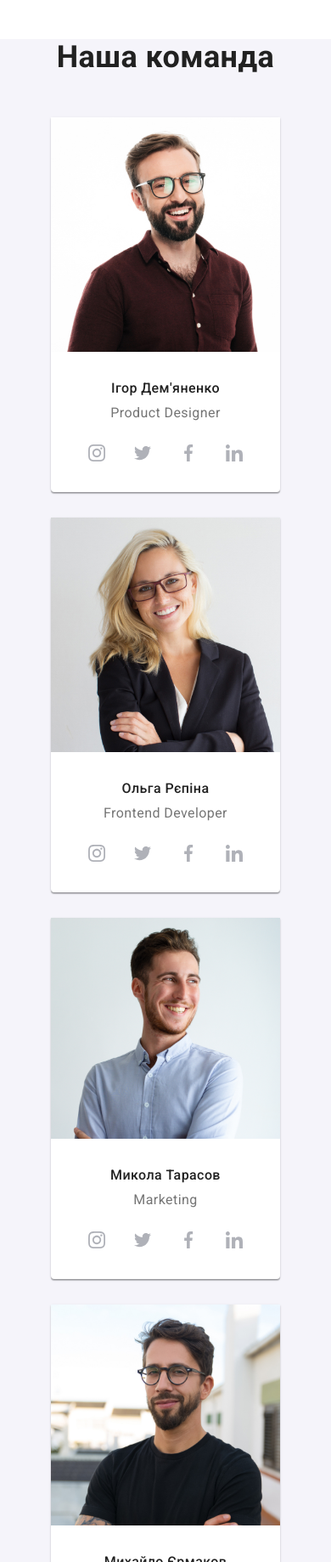
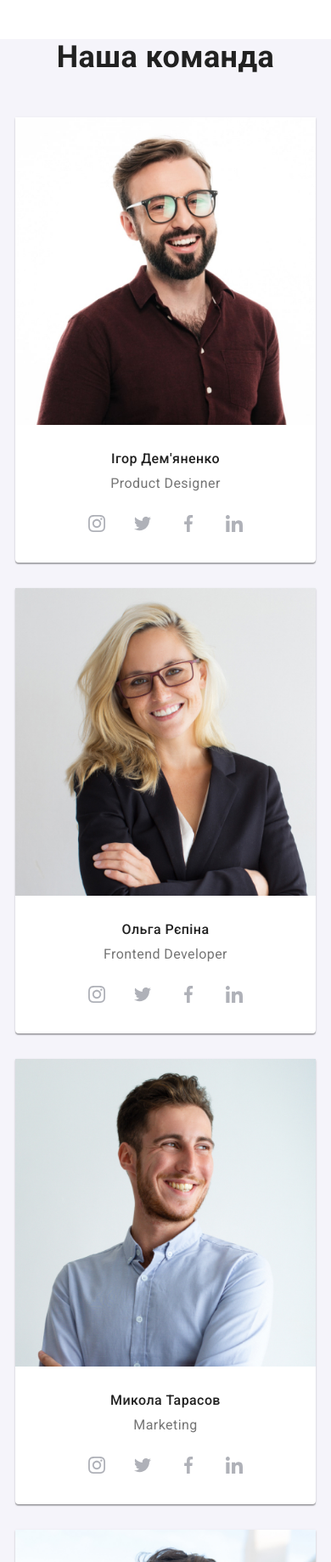
Before and after one commit to lizkisssss/WebStudio-SCSS, a plain HTML site: page index.html in a window 390 px wide. Shown: the part 1520-3358 px from the top of the page at 85% size. Drawn offline with nearby package versions, Linux system fonts and the light colour scheme.

Commit message:
Доробили адаптивну верстку

```diff
--- a/index.html
+++ b/index.html
@@ -192,7 +192,7 @@
 							<picture>
 								<!-- phone screen -->
 							  <source media="(max-width: 767px)"
-							   srcset="./images/mobile-img/igor-mobile.jpg"
+							   srcset="./images/mobile-img/igor_lg@2x.jpg"
 								/>
 								<img
 									src="./images/img1.jpg"
@@ -334,12 +334,19 @@
 							</div>
 						</li>
 						<li class="team__member card__set-item">
+							<picture>
+								<!-- phone screen -->
+								<source
+									media="(max-width: 767px)"
+									srcset="./images/mobile-img/mykola-mobile.jpg"
+									/>
 								<img
 									src="./images/img3.jpg"
 									alt="Микола Тарасов"
 									width="270"
 									loading="lazy"
 								/>
+								</picture>
 							<div class="member__description">
 								<h3 class="member__title">Микола Тарасов</h3>
 								<p class="member__text">Marketing</p>
--- a/scss/base/_reset.scss
+++ b/scss/base/_reset.scss
@@ -98,3 +98,9 @@ h6 {
   font-size: inherit;
   font-weight: inherit;
 }
+
+img {
+  display: block;
+  width: 100%;
+  height: auto;
+}
--- a/scss/components/_customers.scss
+++ b/scss/components/_customers.scss
@@ -14,10 +14,10 @@
 
   .customers__item {
     @media screen and (max-width: 767px) {
-      --items: 2;
+      $items: 2;
     }
     @media screen and (min-width: 1200px) {
-      --items: 6;
+      $items: 6;
     }
   }
 
@@ -38,6 +38,10 @@
       color: $accent-color;
     }
 
+    @media screen and (min-width: 480px) {
+      width: 480px;
+    }
+
     @media screen and (min-width: 768px) {
       width: 226px;
     }
--- a/scss/components/_team.scss
+++ b/scss/components/_team.scss
@@ -18,13 +18,20 @@
   }
 
   .team__member {
+    width: 270px;
     background-color: $primari-white-color;
     box-shadow: 0px 1px 3px rgba(0, 0, 0, 0.12), 0px 1px 1px rgba(0, 0, 0, 0.14),
       0px 2px 1px rgba(0, 0, 0, 0.2);
     border-radius: 0px 0px 4px 4px;
+
+    @media screen and (max-width: 480px) {
+        width: 480px;
+    }
+
+    @media screen and (max-width: 768px) {
+      width: 354px;
+    }
   }
-
-
 
   .member__description {
     padding-top: 30px;
```
Also changed, not shown: css/main.css (added), css/main.min.css, images/mobile-img/igor_lg@2x.jpg (added), 2 other files.
